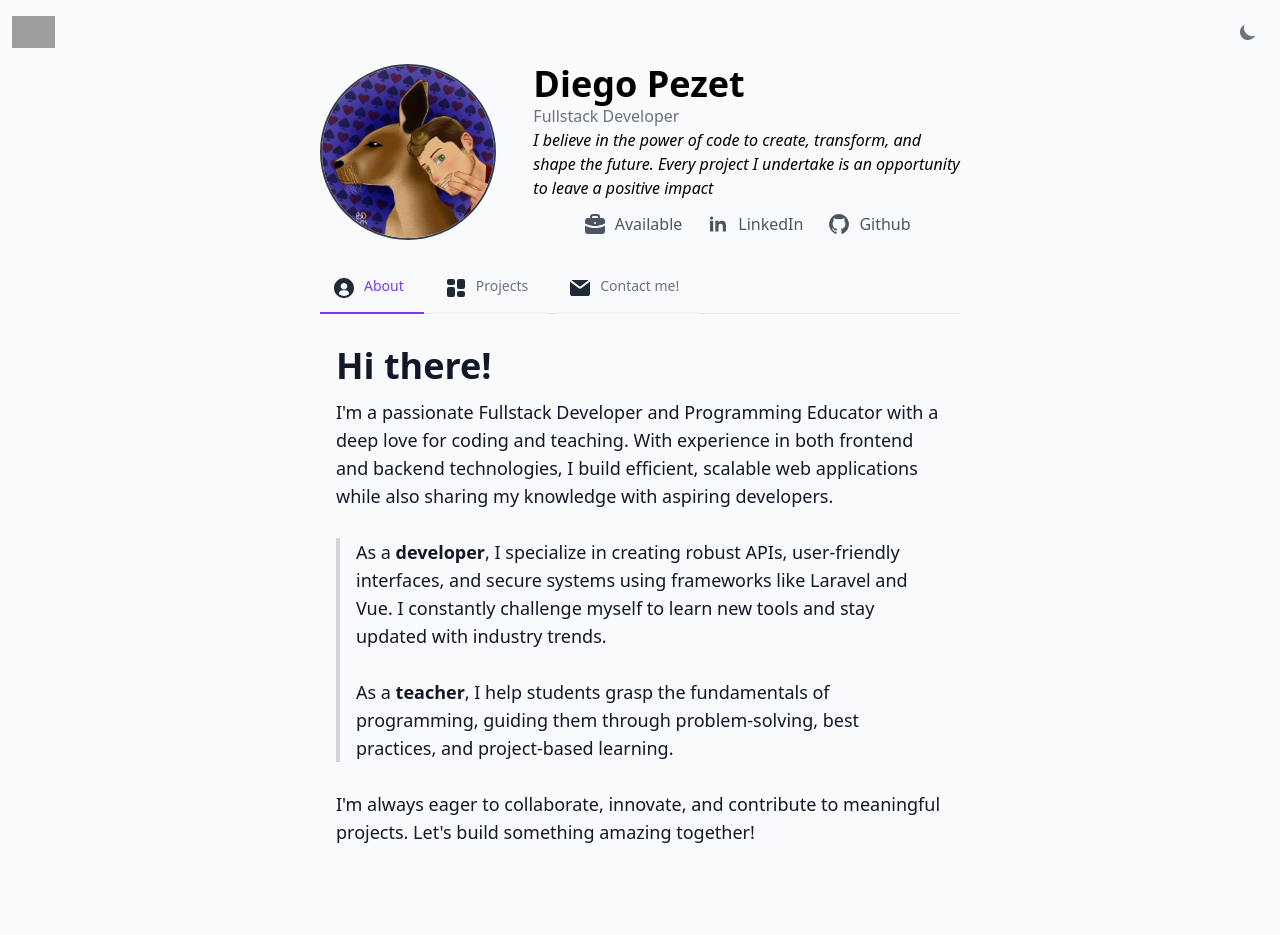
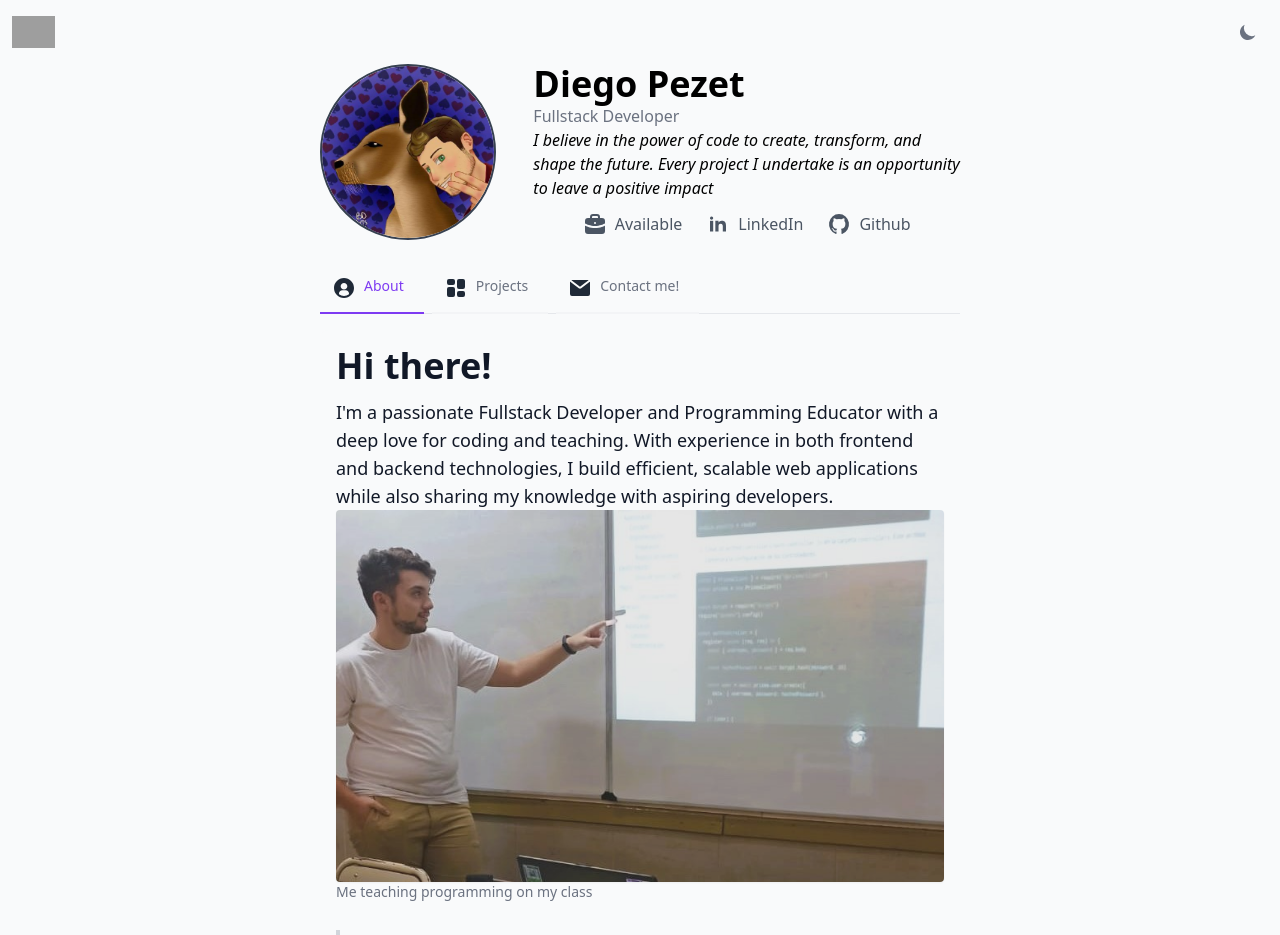
Before and after one commit to diegohpezet/Portfolio, a Vue app: page / in a window 1280 px wide. Shown: the top 935 px of the page. Before the commit the page ends 862 px from the top, so only its background shows below. Built offline with nearby package versions, Linux system fonts and the light colour scheme; grey boxes are pictures that could not be loaded.

Commit message:
add picture of me teaching on the about section

```diff
--- a/src/components/AboutSection.vue
+++ b/src/components/AboutSection.vue
@@ -6,6 +6,11 @@
       experience in both frontend and backend technologies, I build efficient, scalable web applications while also
       sharing my knowledge with aspiring developers.
     </p>
+
+    <figure>
+      <img src="/src/assets/images/teaching.jpeg" class="img-fluid rounded shadow-sm height-auto" alt="Me teaching">
+      <figcaption class="text-sm text-gray-500 dark:text-gray-400">Me teaching programming on my class</figcaption>
+    </figure>
     <br />
     <blockquote class="px-4 border-s-4 border-gray-300 bg-gray-50 dark:border-gray-500 dark:bg-gray-800">
       <p>
@@ -26,3 +31,9 @@
     </p>
   </article>
 </template>
+
+<style scoped>
+img {
+  filter: contrast(80%);
+}
+</style>
```
Also changed, not shown: src/assets/images/teaching.jpeg (added).
